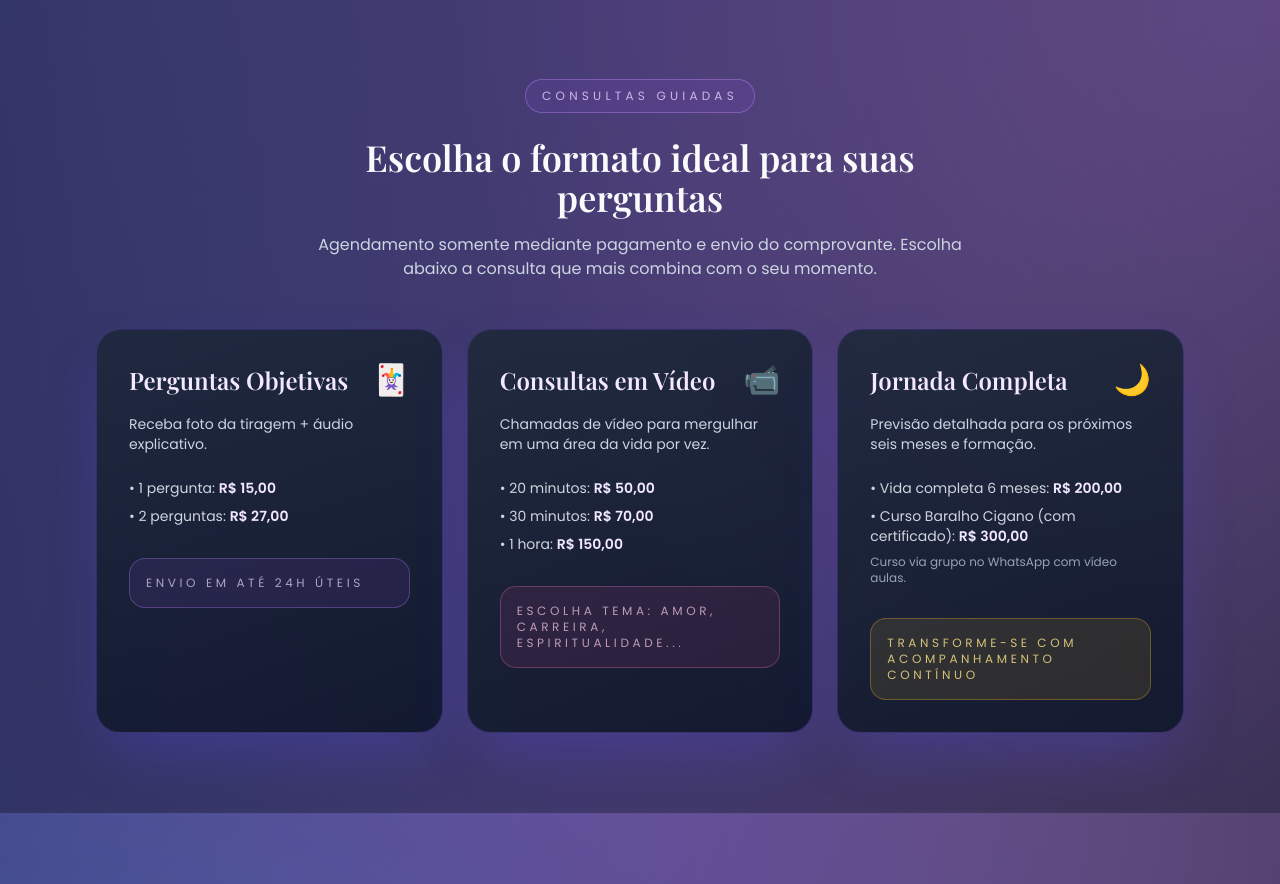
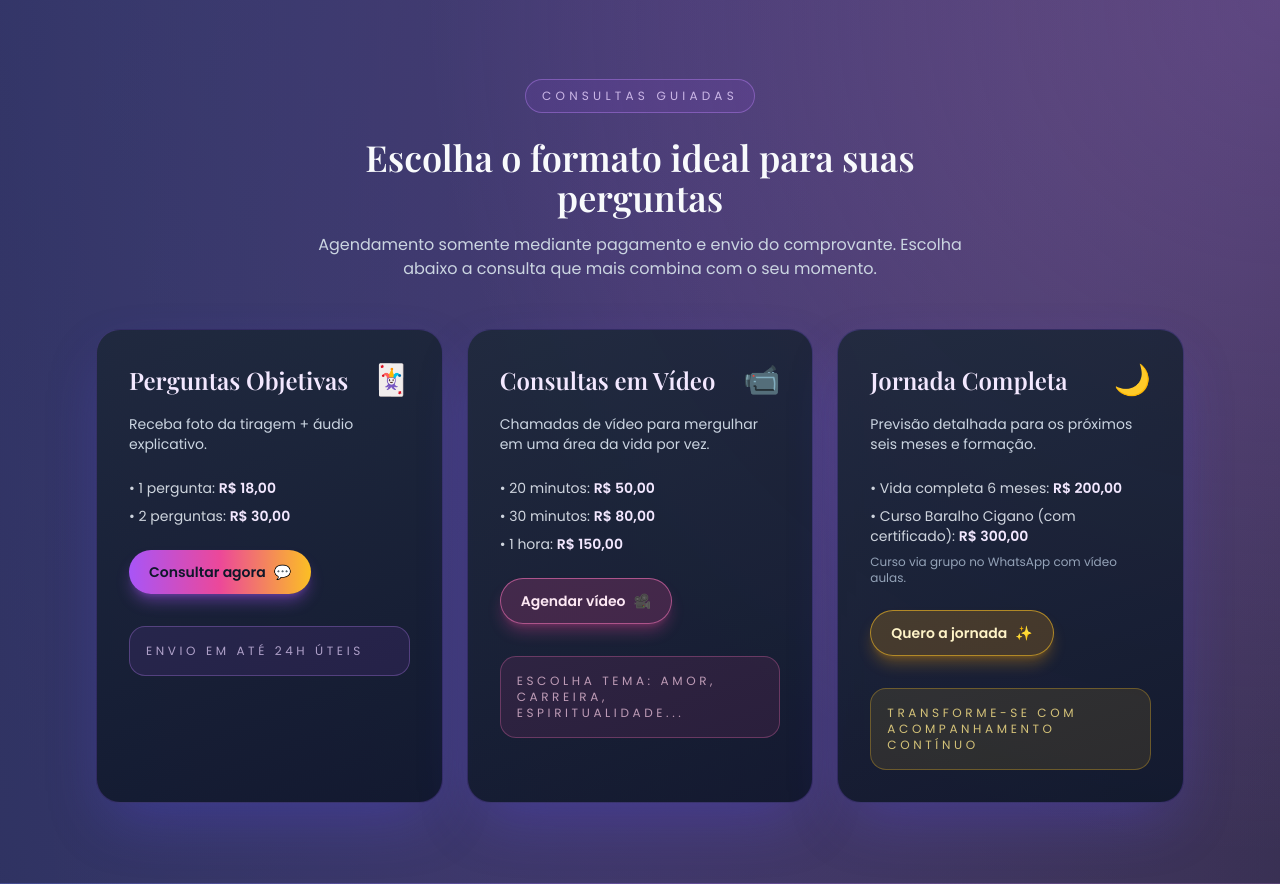
Before and after one commit to sincerabruxa/sincerabruxa, a Flask app: page / in a window 1280 px wide. Shown: the part 1131-2015 px from the top of the page. Run offline with Flask 3, Linux system fonts and the light colour scheme; some libraries are stand-ins or nearby versions.

Commit message:
atualização

```diff
--- a/templates/index.html
+++ b/templates/index.html
@@ -137,9 +137,13 @@
                                 </div>
                                 <p class="mt-4 text-sm text-slate-300">Receba foto da tiragem + áudio explicativo.</p>
                                 <ul class="mt-6 space-y-2 text-sm text-slate-200/90">
-                                    <li>• 1 pergunta: <span class="font-semibold text-purple-100">R$ 15,00</span></li>
-                                    <li>• 2 perguntas: <span class="font-semibold text-purple-100">R$ 27,00</span></li>
+                                    <li>• 1 pergunta: <span class="font-semibold text-purple-100">R$ 18,00</span></li>
+                                    <li>• 2 perguntas: <span class="font-semibold text-purple-100">R$ 30,00</span></li>
                                 </ul>
+                                <a href="https://wa.me/5522981735681?text=Olá%20A%20Sincera%20Bruxa!%20Quero%20consultar%20perguntas%20objetivas." target="_blank" rel="noopener noreferrer" class="mt-6 inline-flex items-center justify-center gap-2 rounded-full bg-gradient-to-r from-purple-500 via-pink-500 to-amber-400 px-5 py-3 text-sm font-semibold text-slate-900 shadow-lg shadow-purple-500/40 transition hover:scale-[1.02] focus:outline-none focus:ring-2 focus:ring-purple-300">
+                                    Consultar agora
+                                    <span>💬</span>
+                                </a>
                                 <div class="mt-8 rounded-2xl border border-purple-400/30 bg-purple-500/10 p-4 text-xs uppercase tracking-[0.3em] text-purple-200/70">
                                     Envio em até 24h úteis
                                 </div>
@@ -153,9 +157,13 @@
                                 <p class="mt-4 text-sm text-slate-300">Chamadas de vídeo para mergulhar em uma área da vida por vez.</p>
                                 <ul class="mt-6 space-y-2 text-sm text-slate-200/90">
                                     <li>• 20 minutos: <span class="font-semibold text-purple-100">R$ 50,00</span></li>
-                                    <li>• 30 minutos: <span class="font-semibold text-purple-100">R$ 70,00</span></li>
+                                    <li>• 30 minutos: <span class="font-semibold text-purple-100">R$ 80,00</span></li>
                                     <li>• 1 hora: <span class="font-semibold text-purple-100">R$ 150,00</span></li>
                                 </ul>
+                                <a href="https://wa.me/5522981735681?text=Olá%20A%20Sincera%20Bruxa!%20Quero%20agendar%20uma%20consulta%20em%20vídeo." target="_blank" rel="noopener noreferrer" class="mt-6 inline-flex items-center justify-center gap-2 rounded-full border border-pink-400/60 bg-pink-500/20 px-5 py-3 text-sm font-semibold text-pink-100 shadow-lg shadow-pink-500/30 transition hover:bg-pink-500/30 focus:outline-none focus:ring-2 focus:ring-pink-300/70">
+                                    Agendar vídeo
+                                    <span>🎥</span>
+                                </a>
                                 <div class="mt-8 rounded-2xl border border-pink-400/30 bg-pink-500/10 p-4 text-xs uppercase tracking-[0.3em] text-pink-200/70">
                                     Escolha tema: amor, carreira, espiritualidade...
                                 </div>
@@ -172,6 +180,10 @@
                                     <li>• Curso Baralho Cigano (com certificado): <span class="font-semibold text-purple-100">R$ 300,00</span></li>
                                     <li class="text-xs text-slate-400">Curso via grupo no WhatsApp com vídeo aulas.</li>
                                 </ul>
+                                <a href="https://wa.me/5522981735681?text=Olá%20A%20Sincera%20Bruxa!%20Desejo%20iniciar%20a%20Jornada%20Completa." target="_blank" rel="noopener noreferrer" class="mt-6 inline-flex items-center justify-center gap-2 rounded-full border border-amber-400/60 bg-amber-500/20 px-5 py-3 text-sm font-semibold text-amber-100 shadow-lg shadow-amber-500/30 transition hover:bg-amber-500/30 focus:outline-none focus:ring-2 focus:ring-amber-200/70">
+                                    Quero a jornada
+                                    <span>✨</span>
+                                </a>
                                 <div class="mt-8 rounded-2xl border border-amber-400/30 bg-amber-400/10 p-4 text-xs uppercase tracking-[0.3em] text-amber-200/80">
                                     Transforme-se com acompanhamento contínuo
                                 </div>
```
